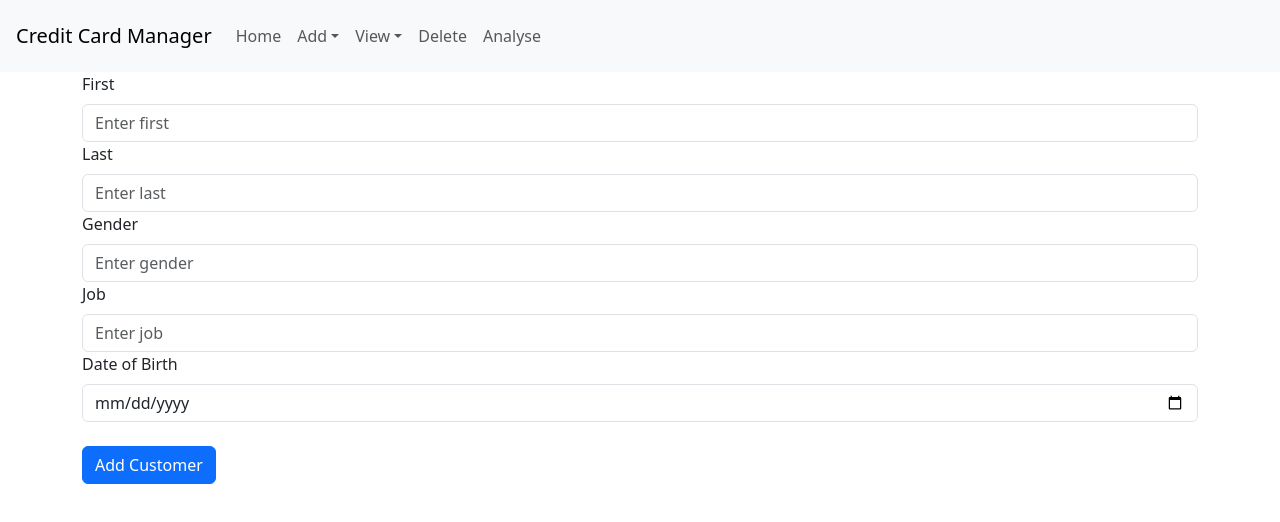
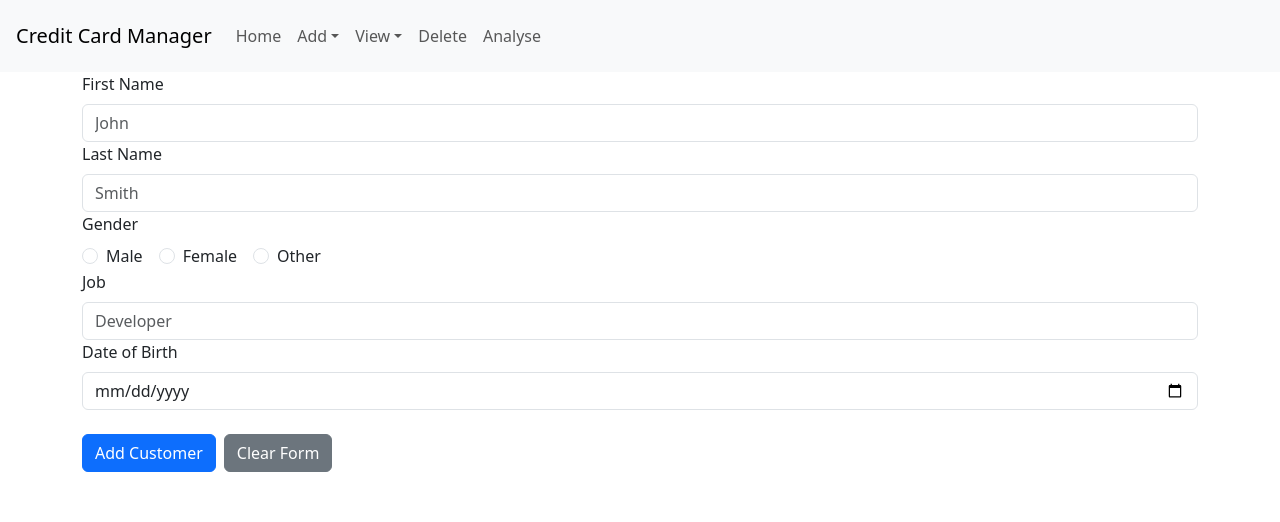
Before and after one commit to alphaX86/neueda-credit, a React (Create React App) app in the folder ui/: page /add/customer in a window 1280 px wide. Shown: the top 522 px of the page. Built offline with nearby package versions, Linux system fonts and the light colour scheme.

Commit message:
Make changes

```diff
--- a/ui/src/components/AddCustomer.jsx
+++ b/ui/src/components/AddCustomer.jsx
@@ -22,7 +22,7 @@ const AddCustomer = () => {
         });
 
         if (response.ok) {
-            alert('Customer added successfully!');
+            alert('Customer added successfully! Please note your customer ID on view page');
             setFirst('');
             setLast('');
             setGender('');
@@ -36,42 +36,71 @@ const AddCustomer = () => {
     return (
         <Form onSubmit={handleSubmit}>
             <Form.Group controlId="formFirst">
-                <Form.Label>First </Form.Label>
+                <Form.Label>First Name</Form.Label>
                 <Form.Control
                     type="text"
-                    placeholder="Enter first "
+                    placeholder="John "
                     value={first}
                     onChange={(event) => setFirst(event.target.value)}
+                    required
                 />
             </Form.Group>
 
             <Form.Group controlId="formLast">
-                <Form.Label>Last </Form.Label>
+                <Form.Label>Last Name</Form.Label>
                 <Form.Control
                     type="text"
-                    placeholder="Enter last "
+                    placeholder="Smith "
                     value={last}
                     onChange={(event) => setLast(event.target.value)}
+                    required
                 />
             </Form.Group>
 
             <Form.Group controlId="formGender">
                 <Form.Label>Gender</Form.Label>
-                <Form.Control
-                    type="text"
-                    placeholder="Enter gender"
-                    value={gender}
-                    onChange={(event) => setGender(event.target.value)}
-                />
+                <div>
+                    <Form.Check
+                        inline
+                        label="Male"
+                        type="radio"
+                        name="gender"
+                        value="M"
+                        checked={gender === "M"}
+                        onChange={(event) => setGender(event.target.value)}
+                        required
+                    />
+                    <Form.Check
+                        inline
+                        label="Female"
+                        type="radio"
+                        name="gender"
+                        value="F"
+                        checked={gender === "F"}
+                        onChange={(event) => setGender(event.target.value)}
+                        required
+                    />
+                    <Form.Check
+                        inline
+                        label="Other"
+                        type="radio"
+                        name="gender"
+                        value="other"
+                        checked={gender === "other"}
+                        onChange={(event) => setGender(event.target.value)}
+                        required
+                    />
+                </div>
             </Form.Group>
 
             <Form.Group controlId="formJob">
                 <Form.Label>Job</Form.Label>
                 <Form.Control
                     type="text"
-                    placeholder="Enter job"
+                    placeholder="Developer"
                     value={job}
                     onChange={(event) => setJob(event.target.value)}
+                    required
                 />
             </Form.Group>
 
@@ -79,14 +108,24 @@ const AddCustomer = () => {
                 <Form.Label>Date of Birth</Form.Label>
                 <Form.Control
                     type="date"
-                    placeholder="Enter date of birth"
+                    placeholder="01/01/2000"
                     value={dob}
                     onChange={(event) => setDob(event.target.value)}
+                    required
                 />
             </Form.Group>
             <br />
-            <Button variant="primary" type="submit">
+            <Button className="btn-block me-2" variant="primary" type="submit">
                 Add Customer
+            </Button>
+            <Button className="btn-block me-2" variant="secondary" type="button" onClick={() => {
+                setFirst('');
+                setLast('');
+                setGender('');
+                setJob('');
+                setDob('');
+            }}>
+                Clear Form
             </Button>
         </Form>
     );
--- a/ui/src/components/AddTransaction.jsx
+++ b/ui/src/components/AddTransaction.jsx
@@ -33,6 +33,7 @@ const AddTransaction = () => {
                     type="number"
                     name="amt"
                     value={transaction.amt}
+                    placeholder="100"
                     onChange={handleChange}
                     required
                 />
@@ -44,6 +45,7 @@ const AddTransaction = () => {
                     type="text"
                     name="customer_id"
                     value={transaction.customer_id}
+                    placeholder="543"
                     onChange={handleChange}
                     required
                 />
@@ -55,6 +57,7 @@ const AddTransaction = () => {
                     type="text"
                     name="city"
                     value={transaction.city}
+                    placeholder="New York"
                     onChange={handleChange}
                     required
                 />
@@ -66,6 +69,7 @@ const AddTransaction = () => {
                     type="text"
                     name="state"
                     value={transaction.state}
+                    placeholder="NY"
                     onChange={handleChange}
                     required
                 />
@@ -76,6 +80,7 @@ const AddTransaction = () => {
                 <Form.Control
                     type="text"
                     name="merchant"
+                    placeholder="Amazon"
                     value={transaction.merchant}
                     onChange={handleChange}
                     required
@@ -88,13 +93,24 @@ const AddTransaction = () => {
                     type="text"
                     name="category"
                     value={transaction.category}
+                    placeholder="Shopping"
                     onChange={handleChange}
                     required
                 />
             </Form.Group>
             <br />
-            <Button variant="primary" type="submit">
+            <Button className="btn-block me-2" variant="primary" type="submit">
                 Submit
+            </Button>
+            <Button className="btn-block me-2" variant="secondary" type="button" onClick={() => {
+                setTransaction({amt: "",
+                customer_id: "",
+                city: "",
+                state: "",
+                merchant: "",
+                category: ""});
+            }}>
+                Clear Form
             </Button>
         </Form>
     );
--- a/ui/src/components/DeleteCustomer.jsx
+++ b/ui/src/components/DeleteCustomer.jsx
@@ -6,6 +6,7 @@ function DeleteCustomer() {
 
     const handleSubmit = async (event) => {
         event.preventDefault();
+        if (window.confirm('Are you sure you want to delete this customer?')) {
             try {
                 const response = await fetch(`http://localhost:8080/api?_customerID=${customerId}`, {
                     method: 'DELETE',
@@ -23,6 +24,7 @@ function DeleteCustomer() {
             } catch (error) {
                 // Handle error here
                 console.log(error);
+            }
         }
     };
 
--- a/ui/src/components/Header.jsx
+++ b/ui/src/components/Header.jsx
@@ -15,7 +15,6 @@ const Header = () => {
                     </NavDropdown>
                     <NavDropdown title="View" id="basic-nav-dropdown">
                         <NavDropdown.Item href="/view/customer">Customer</NavDropdown.Item>
-                        <NavDropdown.Item href="/view/transactions">Transactions</NavDropdown.Item>
                     </NavDropdown>
                     <Nav.Link href="/delete/customer">Delete</Nav.Link>
                     <Nav.Link href="/analyse">Analyse</Nav.Link>
--- a/ui/src/components/ViewCustomer.jsx
+++ b/ui/src/components/ViewCustomer.jsx
@@ -59,10 +59,10 @@ function ViewCustomer() {
                 </tbody>
             </Table>
             <Pagination>
+                <Pagination.First onClick={() => setCurrentPage(1)} />
                 <Pagination.Prev onClick={() => setCurrentPage(currentPage - 1)} />
-                <Pagination.First onClick={() => setCurrentPage(1)} />
+                <Pagination.Next onClick={() => setCurrentPage(currentPage + 1)} />
                 <Pagination.Last onClick={() => setCurrentPage(pageNumbers.length)} />
-                <Pagination.Next onClick={() => setCurrentPage(currentPage + 1)} />
             </Pagination>
         </div>
     );
```
Lines whose indentation alone changed are shown as unchanged.
